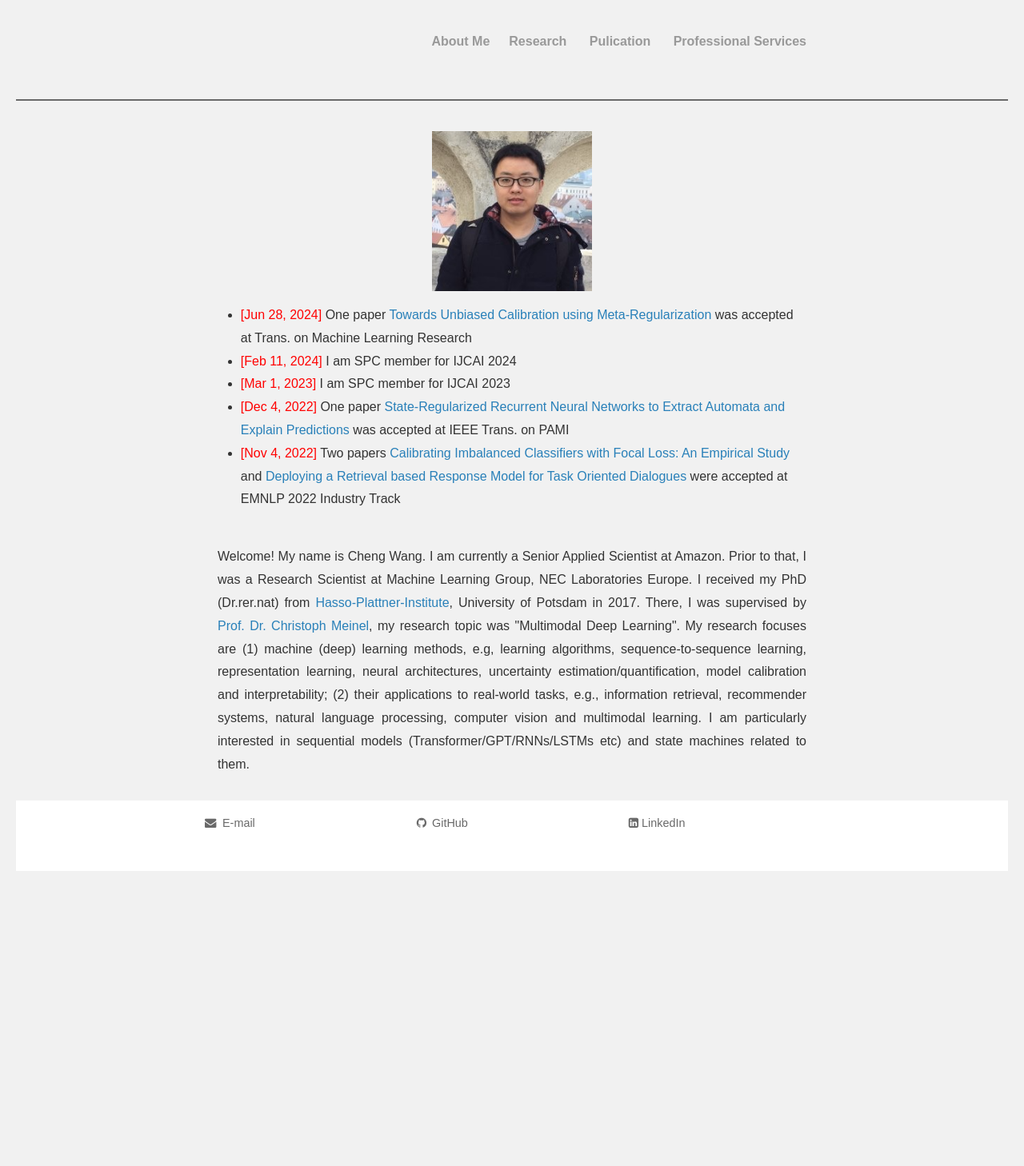
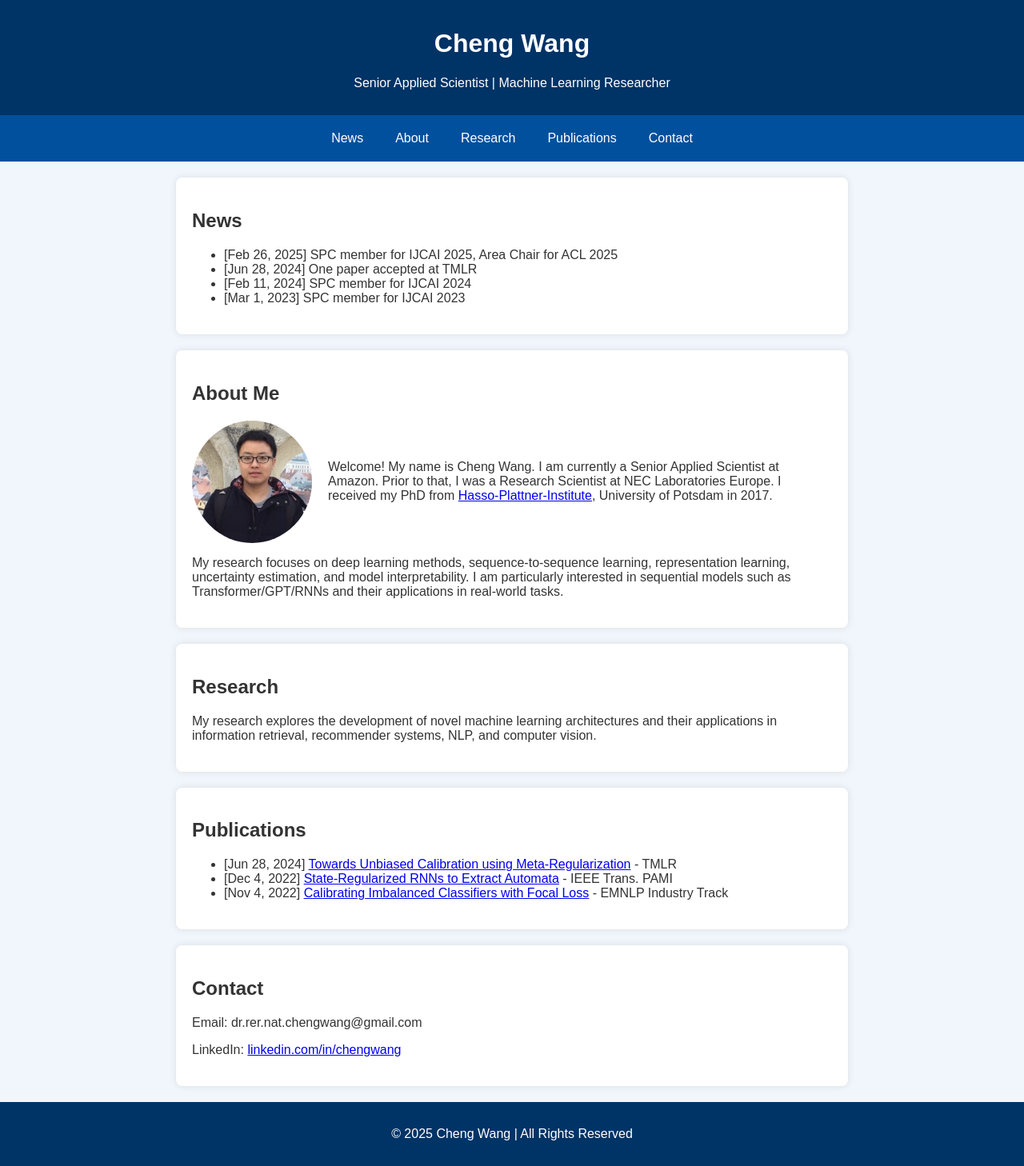
Before and after one commit to deepsemantic/deepsemantic.github.io, a Jekyll site: the page index.html, which Jekyll copies as it is, in a window 1280 px wide. Shown: the whole page at 80% size. Built offline with Jekyll 4.4.1, drawn with Linux system fonts in a browser that asks for light colours; nearby versions of some CDN libraries; the list of posts is cut into pages by our own code; comment, search, counter and statistics services are not loaded; a style sheet for code colours, icons or effects is not loaded; before the commit the page ends 1109 px from its top, so only the background shows below that.

Commit message:
Update index.html

```diff
--- a/index.html
+++ b/index.html
@@ -1,51 +1,118 @@
----
-layout: page
----
 <!DOCTYPE html>
-<html>
+<html lang="en">
 <head>
-<meta name="viewport" content="width=device-width, initial-scale=1.2">
+    <meta charset="UTF-8">
+    <meta name="viewport" content="width=device-width, initial-scale=1.0">
+    <title>Cheng Wang - Research Homepage</title>
     <style>
-* {
-  box-sizing: border-box;
+        body {
+            font-family: Arial, sans-serif;
+            margin: 0;
+            padding: 0;
+            background-color: #f1f6fc;
+            color: #333;
         }
-
-/* Add a gray background color with some padding */
-body {
-  font-family: Arial;
+        header {
+            background-color: #003366;
+            color: white;
+            padding: 15px;
+            text-align: center;
+        }
+        nav {
+            display: flex;
+            justify-content: center;
+            background-color: #00509e;
+            padding: 10px;
+        }
+        nav a {
+            color: white;
+            text-decoration: none;
+            padding: 10px 20px;
+        }
+        .container {
+            max-width: 800px;
+            margin: 20px auto;
+            background: white;
             padding: 20px;
-  background: #f1f1f1;
+            border-radius: 8px;
+            box-shadow: 0px 0px 10px rgba(0, 0, 0, 0.1);
+        }
+        .profile {
+            display: flex;
+            align-items: center;
+            gap: 20px;
+        }
+        .profile-img {
+            border-radius: 50%;
+            width: 150px;
+        }
+        .updates li {
+            margin-bottom: 10px;
+        }
+        footer {
+            text-align: center;
+            padding: 15px;
+            background-color: #003366;
+            color: white;
+            margin-top: 20px;
         }
     </style>
+</head>
 <body>
+    <header>
+        <h1>Cheng Wang</h1>
+        <p>Senior Applied Scientist | Machine Learning Researcher</p>
+    </header>
 
-<div align="center" class="home">
-  <script async src="https://www.googletagmanager.com/gtag/js?id=UA-108085250-1"></script>
-<script>
-  window.dataLayer = window.dataLayer || [];
-  function gtag(){dataLayer.push(arguments);}
-  gtag('js', new Date());
+    <nav>
+        <a href="#news">News</a>
+        <a href="#about">About</a>
+        <a href="#research">Research</a>
+        <a href="#publications">Publications</a>
+        <a href="#contact">Contact</a>
+    </nav>
 
-  gtag('config', 'UA-108085250-1');
-</script>
-<div align="center">
-<img src="img/chengwang.jpg" alt="c.wang" style="width:200px;height:200px;" algin="left">
-</div>
-<div align="left">
+    <div class="container" id="news">
+        <h2>News</h2>
         <ul>
-<li> <font color="red">[Jun 28, 2024]</font> One paper <a href=https://arxiv.org/abs/2303.15057>Towards Unbiased Calibration using Meta-Regularization</a> was accepted at Trans. on Machine Learning Research</li>
-<li> <font color="red">[Feb 11, 2024]</font> I am SPC member for IJCAI 2024</li>
-<li> <font color="red">[Mar 1, 2023]</font> I am SPC member for IJCAI 2023</li>
-<li> <font color="red">[Dec 4, 2022]</font> One paper <a href=https://arxiv.org/pdf/2212.05178.pdf>State-Regularized Recurrent Neural Networks to Extract Automata and Explain Predictions</a> was accepted at IEEE Trans. on PAMI </li>
-<li> <font color="red">[Nov 4, 2022]</font> Two papers <a href=https://aclanthology.org/2022.emnlp-industry.14.pdf>Calibrating Imbalanced Classifiers with Focal Loss: An Empirical Study </a> and <a href=https://aclanthology.org/2022.emnlp-industry.17/>Deploying a Retrieval based Response Model for Task Oriented Dialogues</a> were accepted at EMNLP 2022 Industry Track</li>
-
+            <li>[Feb 26, 2025] SPC member for IJCAI 2025, Area Chair for ACL 2025</li>
+            <li>[Jun 28, 2024] One paper accepted at TMLR</li>
+            <li>[Feb 11, 2024] SPC member for IJCAI 2024</li>
+            <li>[Mar 1, 2023] SPC member for IJCAI 2023</li>
         </ul>
     </div>
 
-<div align="center">
-<br>
-<p align="justify"> Welcome! My name is Cheng Wang. I am currently a Senior Applied Scientist at Amazon. Prior to that, I was a Research Scientist at Machine Learning Group, NEC Laboratories Europe. I received my PhD (Dr.rer.nat) from <a href="https://hpi.de/">Hasso-Plattner-Institute</a>, University of Potsdam in 2017. There, I was supervised by <a href="https://hpi.de/meinel/lehrstuhl.html">Prof. Dr. Christoph Meinel</a>, my research topic was "Multimodal Deep Learning".  My research focuses are (1) machine (deep) learning methods, e.g, learning algorithms, sequence-to-sequence learning, representation learning, neural architectures, uncertainty estimation/quantification, model calibration and interpretability; (2) their applications to real-world tasks, e.g., information retrieval, recommender systems, natural language processing, computer vision and multimodal learning. I am particularly interested in sequential models (Transformer/GPT/RNNs/LSTMs etc) and state machines related to them.
-</p>
+    <div class="container" id="about">
+        <h2>About Me</h2>
+        <div class="profile">
+            <img src="img/chengwang.jpg" alt="Cheng Wang" class="profile-img">
+            <p>Welcome! My name is Cheng Wang. I am currently a Senior Applied Scientist at Amazon. Prior to that, I was a Research Scientist at NEC Laboratories Europe. I received my PhD from <a href="https://hpi.de/">Hasso-Plattner-Institute</a>, University of Potsdam in 2017.</p>
         </div>
+        <p>My research focuses on deep learning methods, sequence-to-sequence learning, representation learning, uncertainty estimation, and model interpretability. I am particularly interested in sequential models such as Transformer/GPT/RNNs and their applications in real-world tasks.</p>
+    </div>
+
+    <div class="container" id="research">
+        <h2>Research</h2>
+        <p>My research explores the development of novel machine learning architectures and their applications in information retrieval, recommender systems, NLP, and computer vision.</p>
+    </div>
+
+    <div class="container" id="publications">
+        <h2>Publications</h2>
+        <ul>
+            <li>[Jun 28, 2024] <a href="https://arxiv.org/abs/2303.15057">Towards Unbiased Calibration using Meta-Regularization</a> - TMLR</li>
+            <li>[Dec 4, 2022] <a href="https://arxiv.org/pdf/2212.05178.pdf">State-Regularized RNNs to Extract Automata</a> - IEEE Trans. PAMI</li>
+            <li>[Nov 4, 2022] <a href="https://aclanthology.org/2022.emnlp-industry.14.pdf">Calibrating Imbalanced Classifiers with Focal Loss</a> - EMNLP Industry Track</li>
+        </ul>
+    </div>
+
+    <div class="container" id="contact">
+        <h2>Contact</h2>
+        <p>Email: dr.rer.nat.chengwang@gmail.com</p>
+        <p>LinkedIn: <a href="https://www.linkedin.com/in/cheng-wang-88b08310b/">linkedin.com/in/chengwang</a></p>
+    </div>
+
+    <footer>
+        <p>&copy; 2025 Cheng Wang | All Rights Reserved</p>
+    </footer>
 </body>
 </html>
```
Lines whose indentation alone changed are shown as unchanged.
